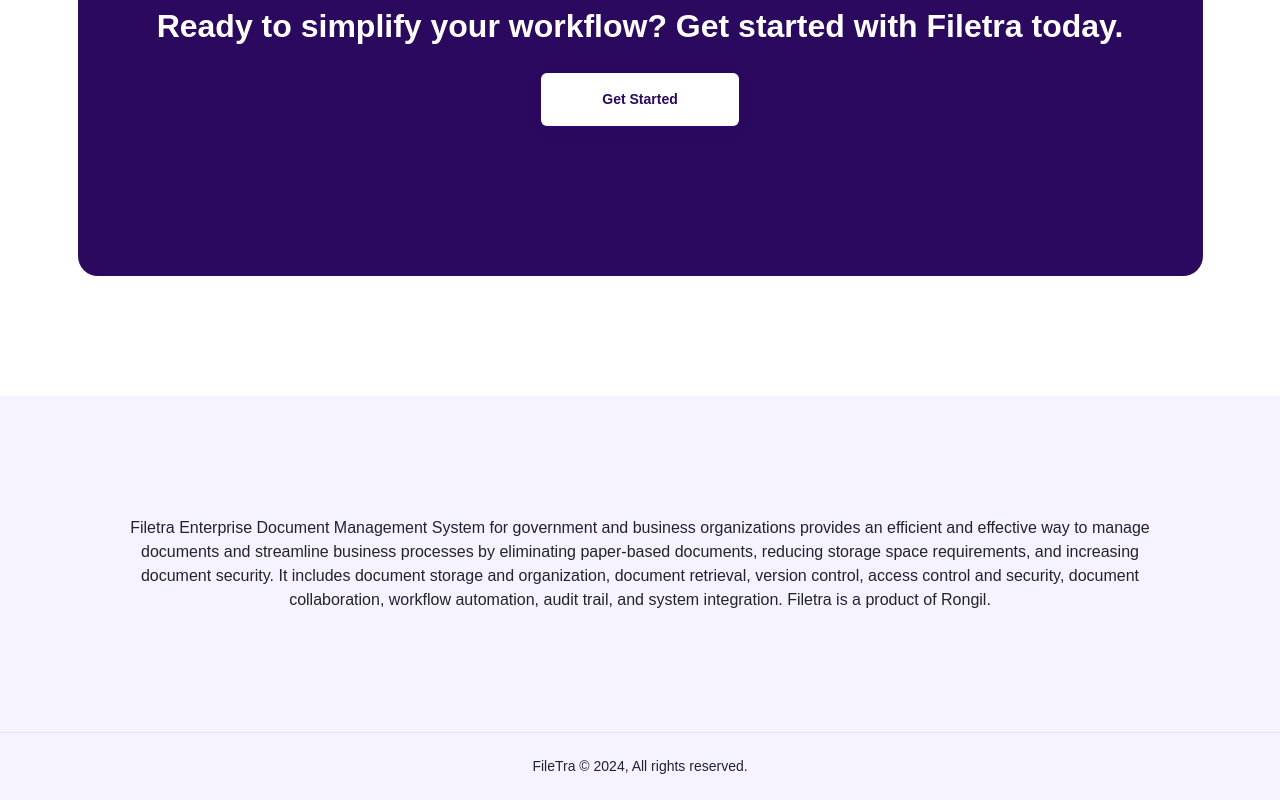
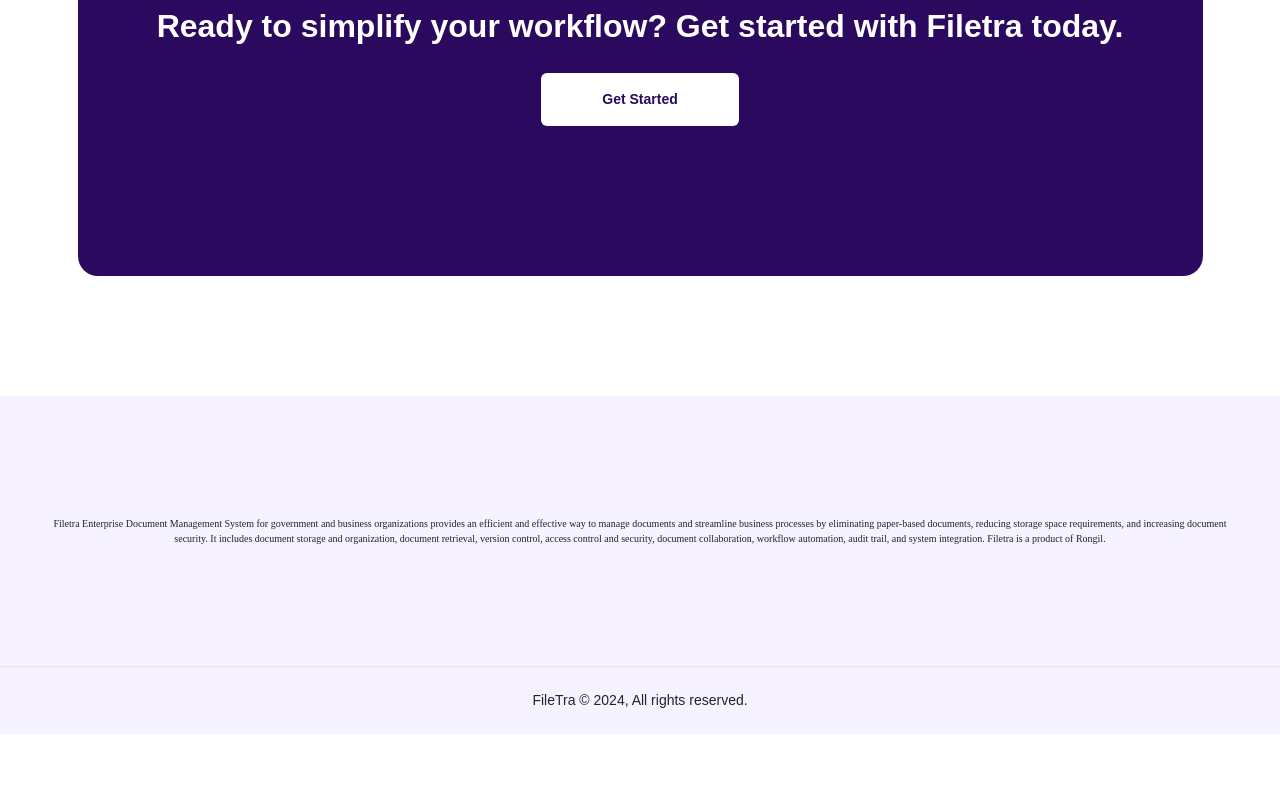
Before and after one commit to agun36/filtra, a React (Vite) app: page / in a window 1280 px wide. Shown: the part 7332-8132 px from the top of the page. After the commit the page ends 8066 px from the top, so only its background shows below. Built offline with nearby package versions, Linux system fonts and the light colour scheme.

Commit message:
modified: blockquote

```diff
--- a/src/components/blockquote/index.tsx
+++ b/src/components/blockquote/index.tsx
@@ -1,6 +1,6 @@
 import './styles.scss'
 export const Blockquote = () => {
-    return <blockquote className='bg-bg-300 text-center  '>
+    return <blockquote className='bg-bg-300 text-center row  '>
         Filetra Enterprise Document Management System for government and business organizations provides an efficient and effective way to manage documents and streamline business processes by eliminating paper-based documents, reducing storage space requirements, and increasing document security. It includes document storage and organization, document retrieval, version control, access control and security, document collaboration, workflow automation, audit trail, and system integration. Filetra is a product of Rongil.
 
     </blockquote>
--- a/src/components/blockquote/styles.scss
+++ b/src/components/blockquote/styles.scss
@@ -1,5 +1,12 @@
 blockquote {
     margin: 12rem 0rem 0rem 0rem !important;
-    padding: 12rem;
+    padding: 12rem 5rem 12rem 5rem;
     height: 100%;
+    //styleName: Paragraph/Body Text - xs (10px);
+    font-family: GT Walsheim Pro;
+    font-size: 1rem;
+    font-weight: 400;
+    line-height: 1.5rem;
+    text-align: center;
+
 }
```
